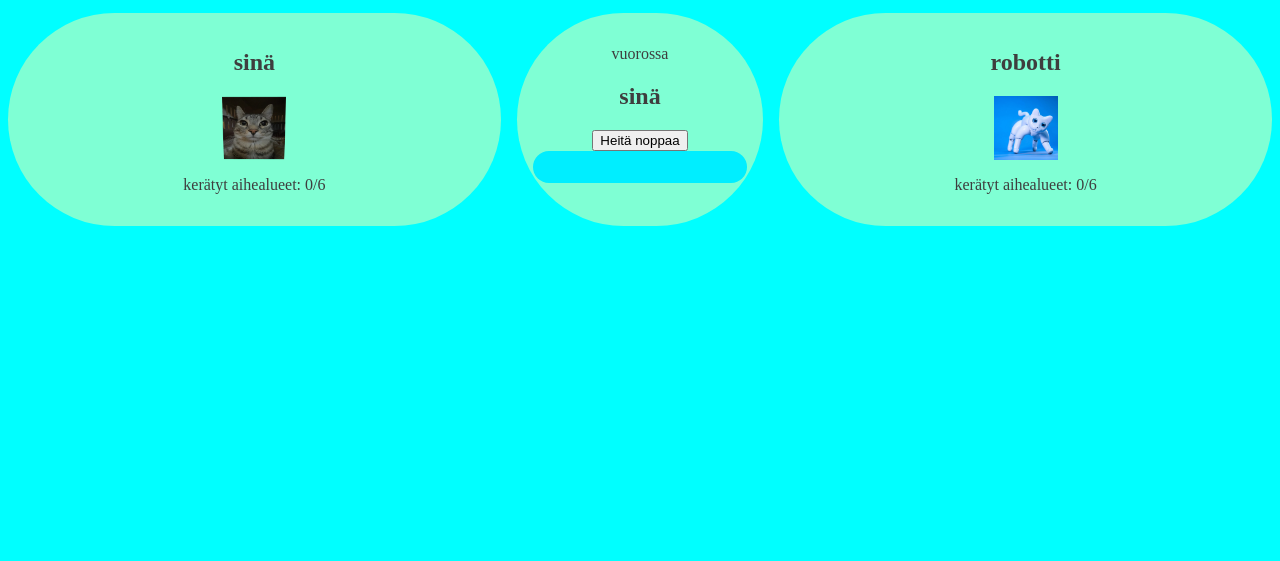
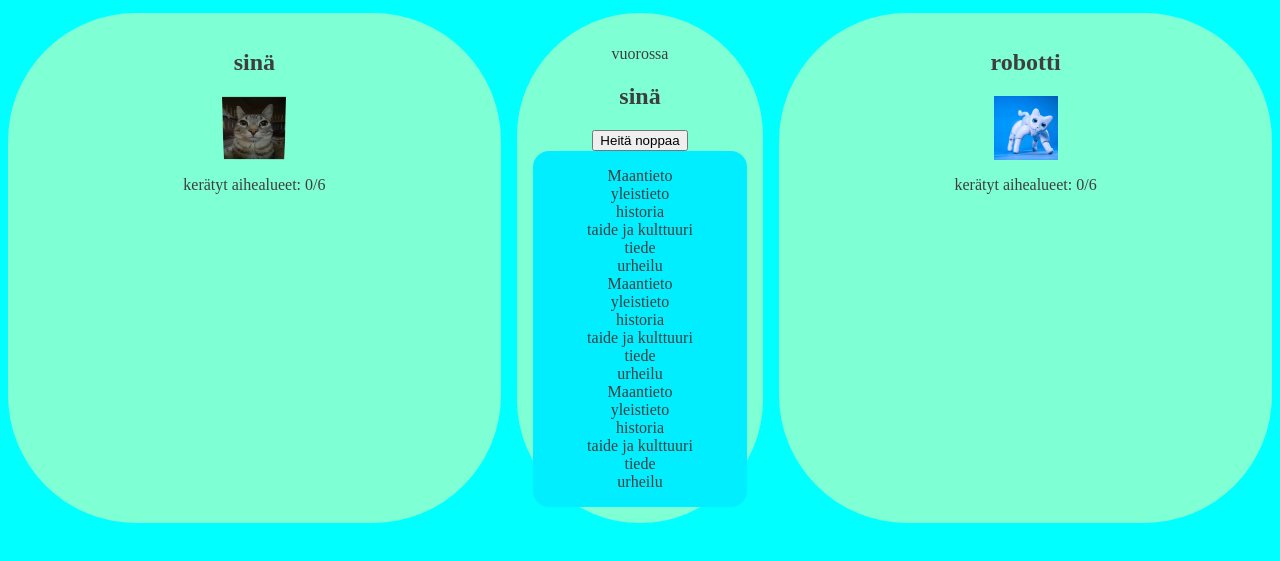
Before and after one commit to hapsishis/Triviapeli, a plain HTML site: page index.html in a window 1280 px wide. Shown: the part 157-718 px from the top of the page. Drawn offline with Linux system fonts and the light colour scheme.

Commit message:
Add space names to board

```diff
--- a/game.js
+++ b/game.js
@@ -1,4 +1,4 @@
-const GATEGORIES = [
+const CATEGORIES = [
    { id: "maantieto", name: "Maantieto" },
    { id: "yleistieto", name: "yleistieto" },
    { id: "historia", name: "historia"},
@@ -7,19 +7,51 @@ const GATEGORIES = [
    { id: "urheilu", name: "urheilu"}
 ];
 
-
-
 const BOARD_SIZE= 18;
 const boardElement = document.querySelector("#board");
 
+CreateBoard()
 
 function CreateBoardCoodrinates(){
     const coordinates = [];
-   for ( let column = 1; column <= 7; column += 1) {
-    coordinates.push({row: 1, column})
+    for ( let column = 1; column <= 7; column += 1) {
+       coordinates.push({row: 1, column})
+    }
+
+    for (let row = 2; row <= 4; row += 1) {
+        coordinates.push( {row, column: 7} )
+    }
+
+    for (let column = 6; column >= 1; column -= 1)
+    {
+        coordinates.push( {column, row: 4} )
+    }
+
+    for (let row = 3; row >= 2; row -= 1)
+    {
+        coordinates.push( {column: 1, row} )
+    }
+    return coordinates;
+}
+
+function CreateBoard() {
+    const coordinates = CreateBoardCoodrinates()
+    boardElement.innerHTML = "";
+
+    for (let index = 0; index < BOARD_SIZE; index += 1)
+    {
+      const category = CATEGORIES[index % CATEGORIES.length]
+      const coordinate = coordinates[index]
+
+      const newSpace = document.createElement("div");
+
+      newSpace.className = "space";
+
+      newSpace.textContent = category.name
+
+      boardElement.append(newSpace);
+
+    }
 
 
-   }
-
-    return coordinates;
 }
--- a/index.html
+++ b/index.html
@@ -2,7 +2,7 @@
     <head>
         <title>trivial peli</title>
         <link rel="stylesheet"href= styles.css >
-        <script src="game.js"></script>
+        <script src="game.js" defer></script>
     </head>
     <body>
         <header class="peli-otsikko">
@@ -22,7 +22,7 @@
                 <h2>sinä</h2>
                 <button>Heitä noppaa</button>
 
-                <div id="board" class="board"></div>
+                <div id="board" class="board">Moikka</div>
             </article>
 
             <article class="player-card">
--- a/styles.css
+++ b/styles.css
@@ -16,7 +16,9 @@ body {
     padding: 1rem;
     border-radius: 1rem;
 }
+.space{
 
+}
 .peli-otsikko {
     background-color: aquamarine;
     border-radius:8rem;
```
